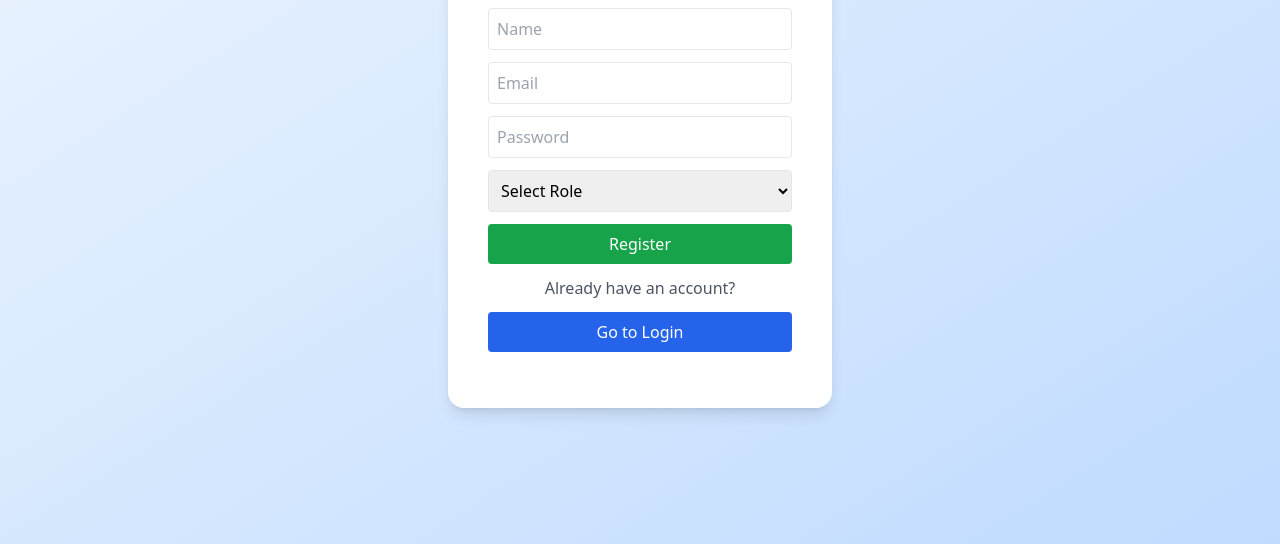
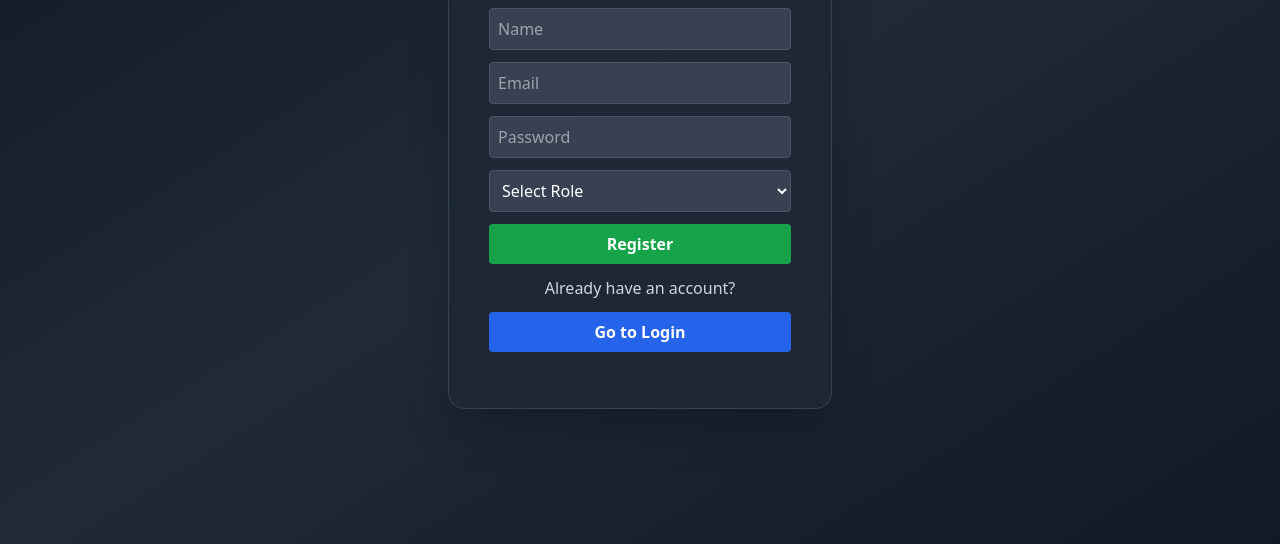
Before and after one commit to Saibal1234/SoftwareEngineering-PCA2, a website: page index.html in a window 1280 px wide. Shown: the part 256-800 px from the top of the page. Drawn offline with nearby package versions, Linux system fonts and the light colour scheme.

Commit message:
change in color

```diff
--- a/index.html
+++ b/index.html
@@ -1,4 +1,4 @@
-<!DOCTYPE html>
+<!-- <!DOCTYPE html>
 <html lang="en">
 <head>
   <meta charset="UTF-8" />
@@ -37,4 +37,44 @@
 
   <script src="script.js"></script>
 </body>
+</html> -->
+
+<!DOCTYPE html>
+<html lang="en">
+<head>
+  <meta charset="UTF-8" />
+  <meta name="viewport" content="width=device-width, initial-scale=1.0" />
+  <title>Course Management System</title>
+  <script src="https://cdn.tailwindcss.com"></script>
+</head>
+<body class="bg-gradient-to-br from-gray-900 via-gray-800 to-gray-900 flex justify-center items-center h-screen text-white">
+
+  <div class="bg-gray-800/80 backdrop-blur-md p-10 rounded-2xl shadow-2xl w-96 border border-gray-700">
+    <h1 class="text-2xl font-bold text-center mb-6 text-blue-400">Course Management System</h1>
+
+    <div class="space-y-3">
+      <input id="name" type="text" placeholder="Name" class="w-full p-2 bg-gray-700 text-white border border-gray-600 rounded focus:ring-2 focus:ring-blue-500 outline-none" />
+      <input id="email" type="email" placeholder="Email" class="w-full p-2 bg-gray-700 text-white border border-gray-600 rounded focus:ring-2 focus:ring-blue-500 outline-none" />
+      <input id="password" type="password" placeholder="Password" class="w-full p-2 bg-gray-700 text-white border border-gray-600 rounded focus:ring-2 focus:ring-blue-500 outline-none" />
+
+      <select id="role" class="w-full p-2 bg-gray-700 text-white border border-gray-600 rounded focus:ring-2 focus:ring-blue-500 outline-none">
+        <option value="">Select Role</option>
+        <option value="student">Student</option>
+        <option value="instructor">Instructor</option>
+      </select>
+
+      <button onclick="register()" class="bg-green-600 hover:bg-green-700 w-full py-2 rounded font-semibold transition duration-200">Register</button>
+
+      <p class="text-center text-gray-300">Already have an account?</p>
+
+      <button onclick="loginPage()" class="bg-blue-600 hover:bg-blue-700 w-full py-2 rounded font-semibold transition duration-200">
+        Go to Login
+      </button>
+    </div>
+
+    <p id="message" class="text-center text-sm mt-4 text-red-400"></p>
+  </div>
+
+  <script src="script.js"></script>
+</body>
 </html>
```
